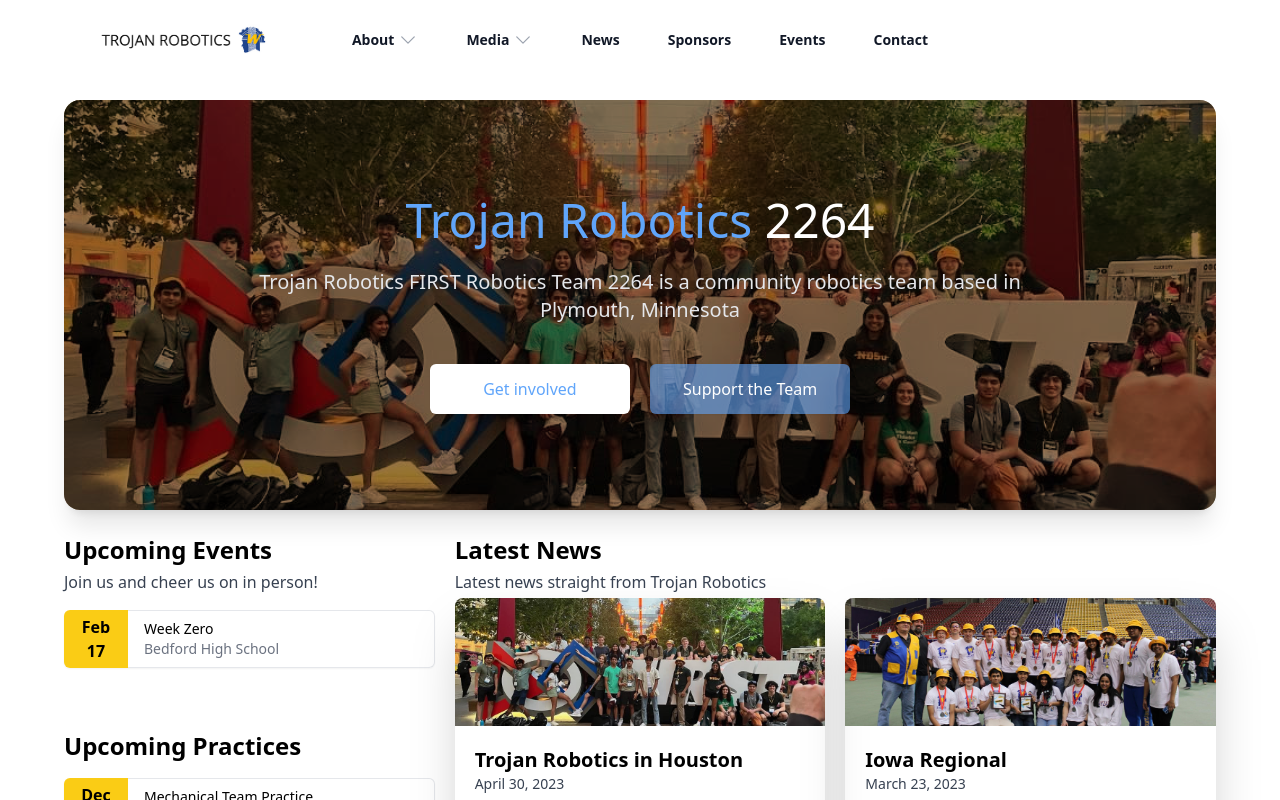
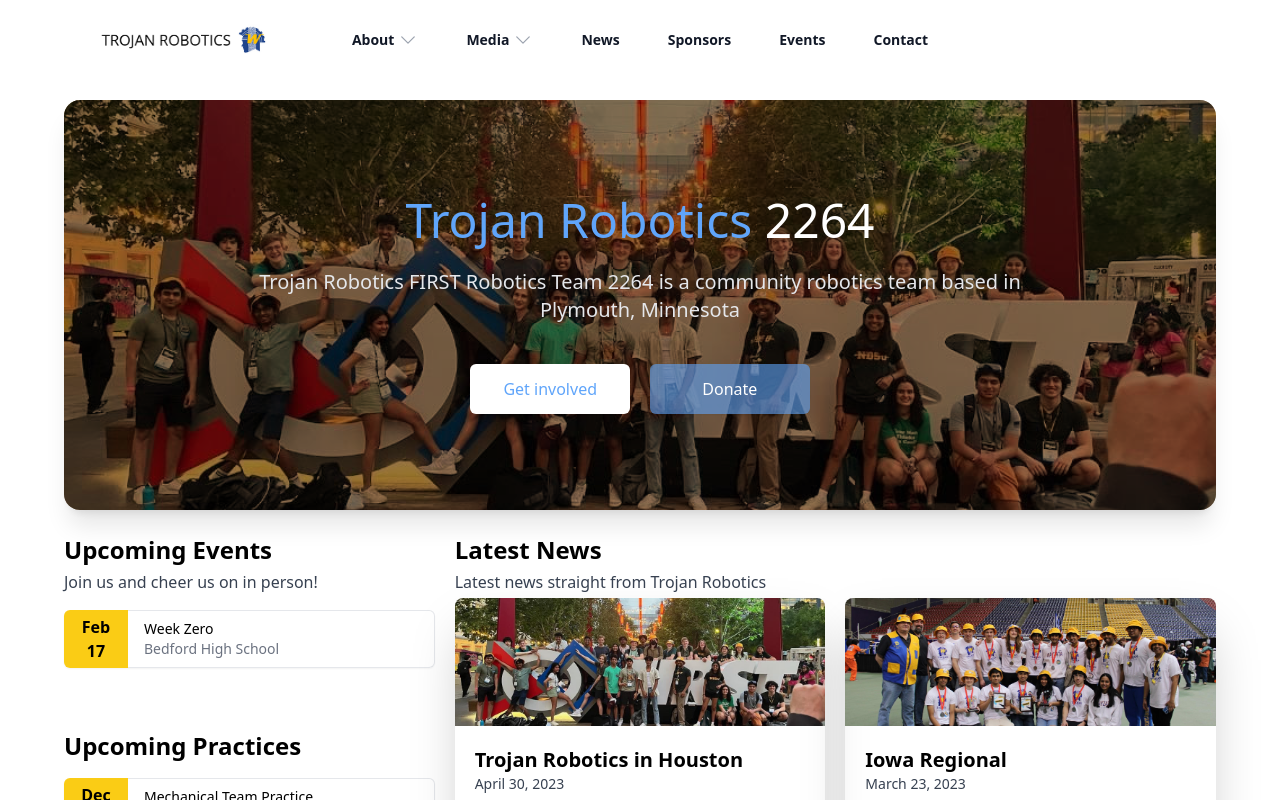
Before and after one commit to Team-2264/RoboticsWebsite, a React (Create React App) app in the folder reactjs/: page /home in a window 1280 px wide. Shown: the top 800 px of the page. Built offline with nearby package versions, Linux system fonts and the light colour scheme.

Commit message:
added donate

```diff
--- a/reactjs/src/components/hero.js
+++ b/reactjs/src/components/hero.js
@@ -1,6 +1,6 @@
 import React from 'react'
-import AnchorLink from 'react-anchor-link-smooth-scroll'
 import { Link } from 'react-router-dom'
+import pdf from "../documents/donate.pdf"
 export default function Hero({ programName }) {
   return (
     <div>
@@ -43,14 +43,14 @@ export default function Hero({ programName }) {
                         Get involved
                       </h1>
                     </Link>
-                    <Link to="/contact">
+                    <a href={pdf} target='_blank'>
                       <h1
                         offset={26.9}
                         className="flex items-center justify-center px-4 py-3 border border-transparent text-base font-medium rounded-md shadow-sm text-white bg-blue-400 bg-opacity-60 hover:bg-opacity-70 sm:px-8"
                       >
-                        Support the Team
+                        Donate
                       </h1>
-                    </Link>
+                    </a>
                   </div>
                 </div>
 
```
Also changed, not shown: 1 other file (tests, documents, lock files or other folders).
